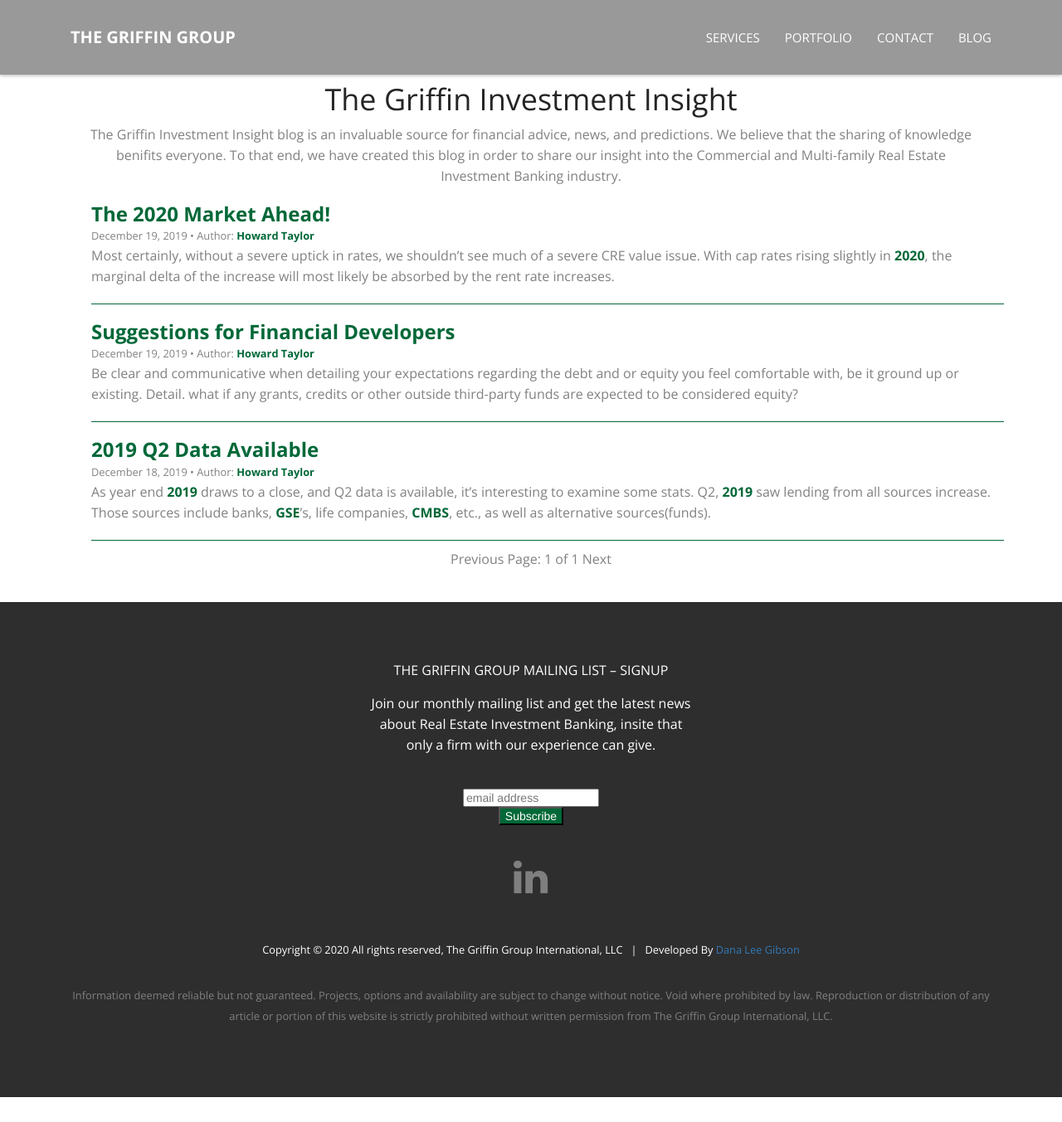
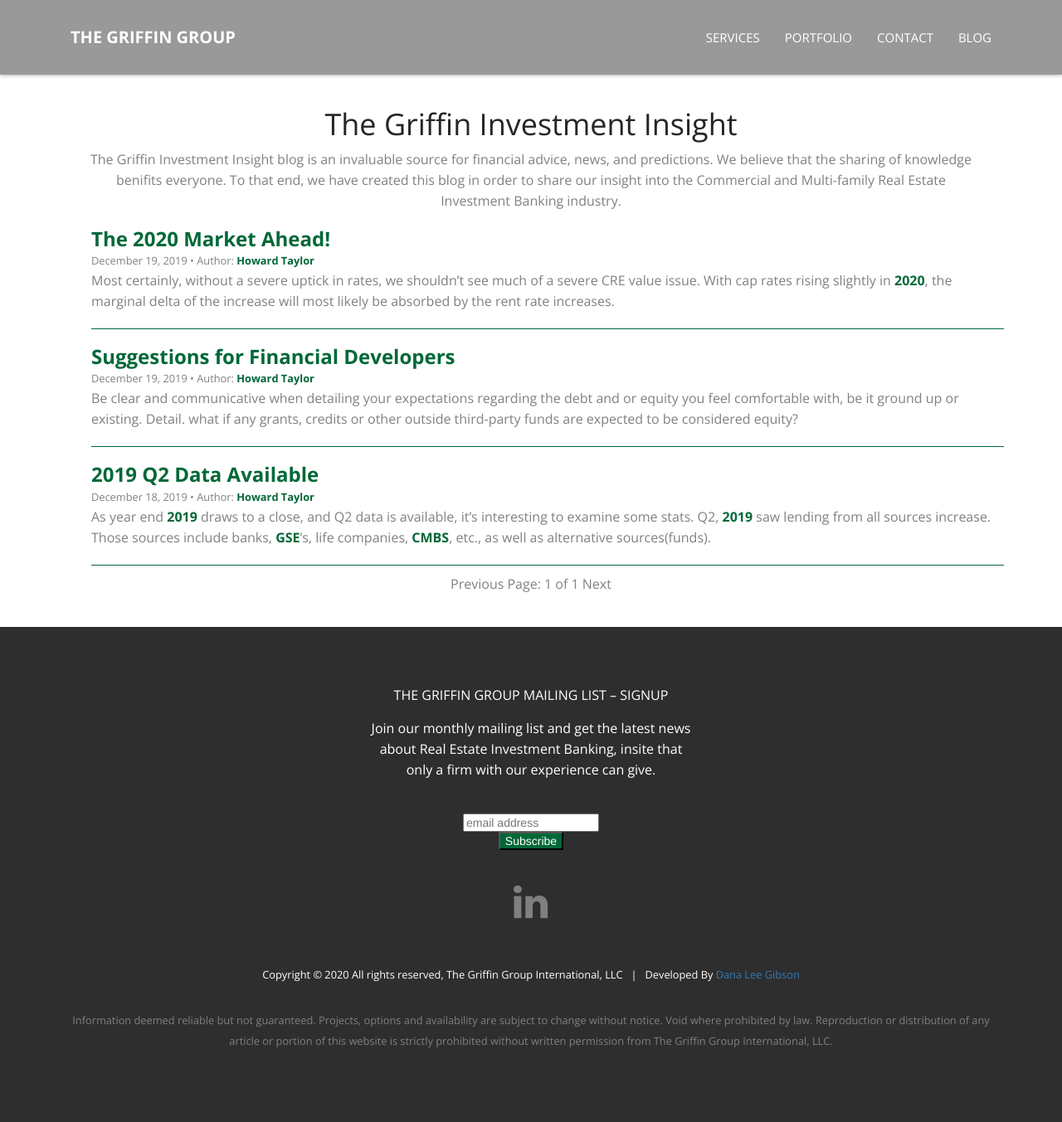
Before and after one commit to FatMan50/griffin-blog, a Jekyll site: the page built from blog/index.html, in a window 1280 px wide and 1353 px high. Shown: the whole window at 83% size. Built offline with Jekyll 4.4.1, drawn with Linux system fonts in a browser that asks for light colours; the list of posts is cut into pages by our own code; comment, search, counter and statistics services are not loaded.

Commit message:
Netlify-3

```diff
--- a/_includes/head.html
+++ b/_includes/head.html
@@ -20,7 +20,7 @@
 		<!-- CSS
 		================================================== -->
 
-		<link href='http://fonts.googleapis.com/css?family=Open+Sans:400,300,700' rel='stylesheet' type='text/css'>
+		<link href='https://fonts.googleapis.com/css?family=Open+Sans:400,300,700' rel='stylesheet' type='text/css'>
     <link href="https://fonts.googleapis.com/css?family=Great+Vibes&display=swap" rel="stylesheet">
 
 		<!-- Fontawesome Icon font -->
--- a/blog/index.html
+++ b/blog/index.html
@@ -6,7 +6,7 @@
 
 
 
-<section style="padding-top: 80px;">
+<section style="padding-top: 110px;">
   <div class="container">
     <div class="row">
       <div class="col-md-12">
--- a/services.html
+++ b/services.html
@@ -1,7 +1,7 @@
 ---
 layout: default
 ---
-<section id="services" style="padding-top: 80px;">
+<section id="services" style="padding-top: 110px;">
         <div class="container">
           <div class="row">
             <div class="col-md-12 g-services">
```
